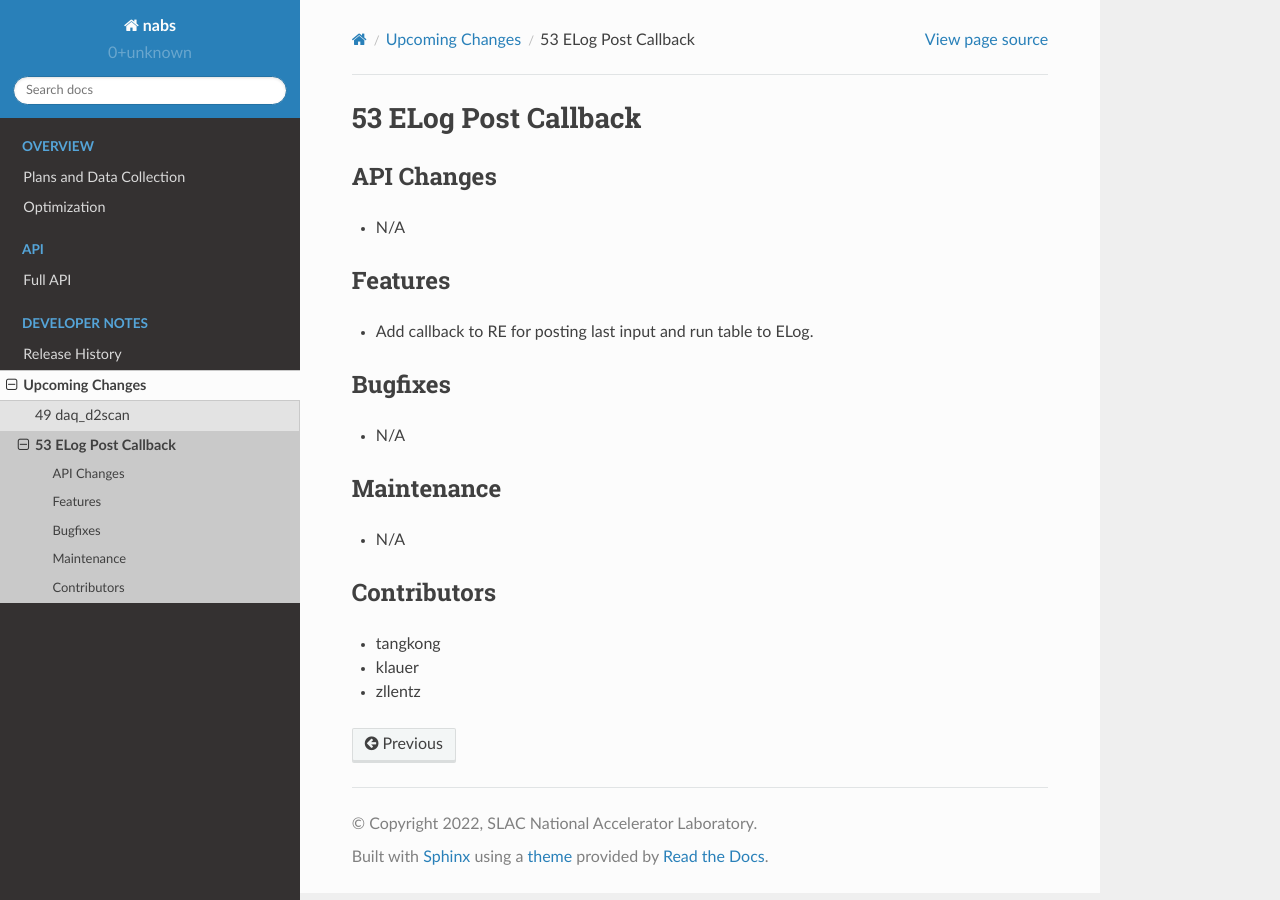
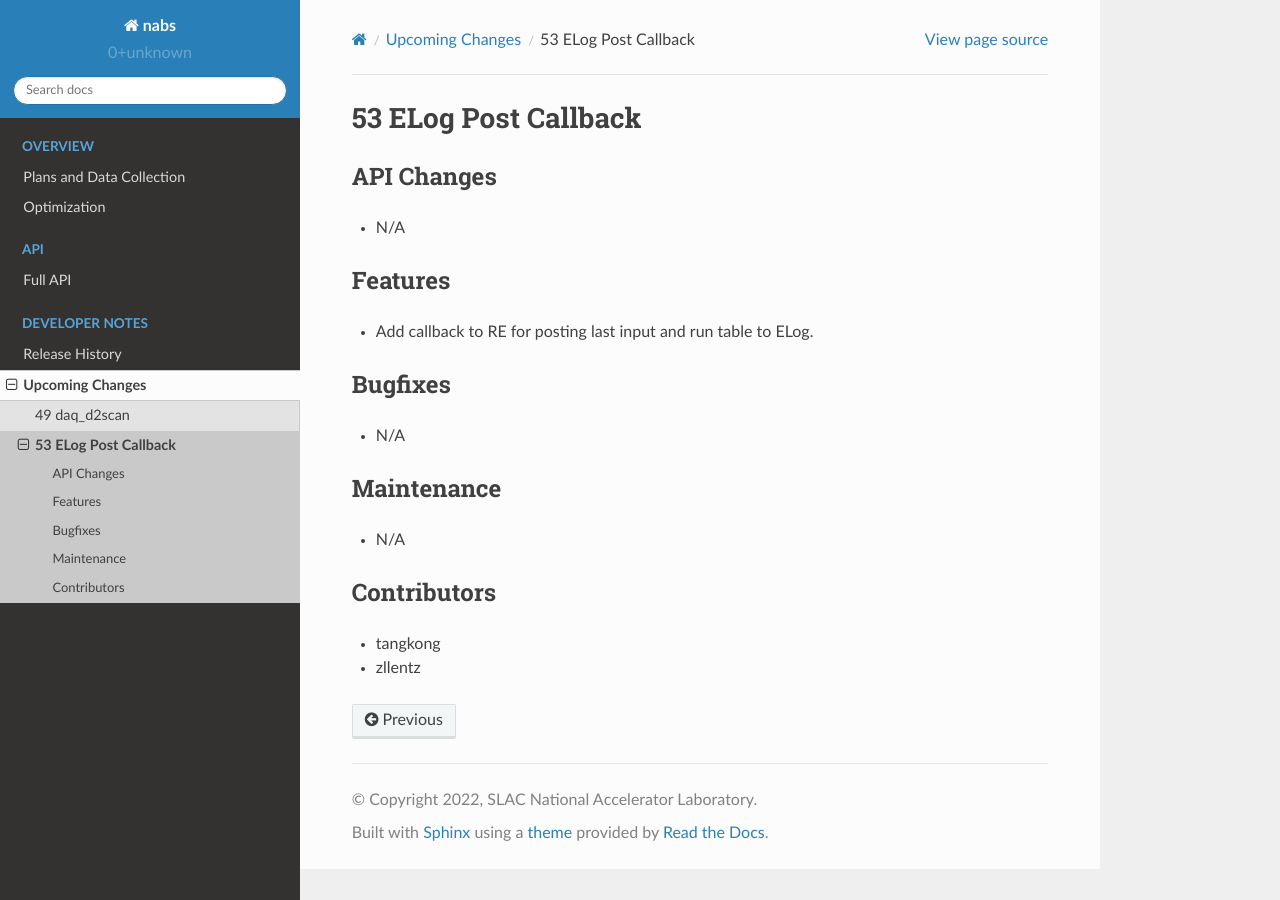
Before and after one commit to pcdshub/nabs, a Sphinx documentation site: the page built from docs/source/upcoming_release_notes/53-ELog_Post_Callback.rst, in a window 1280 px wide. Built offline with Sphinx 7.4.7 and the Read the Docs theme 2.0.0, drawn with Linux system fonts in a browser that asks for light colours.

Commit message:
DOCS: update contributor list
Co-authored-by: Ken Lauer <klauer@users.noreply.github.com>

```diff
--- a/docs/source/upcoming_release_notes/53-ELog_Post_Callback.rst
+++ b/docs/source/upcoming_release_notes/53-ELog_Post_Callback.rst
@@ -20,5 +20,4 @@ Maintenance
 Contributors
 ------------
 - tangkong
-- klauer
 - zllentz
```
